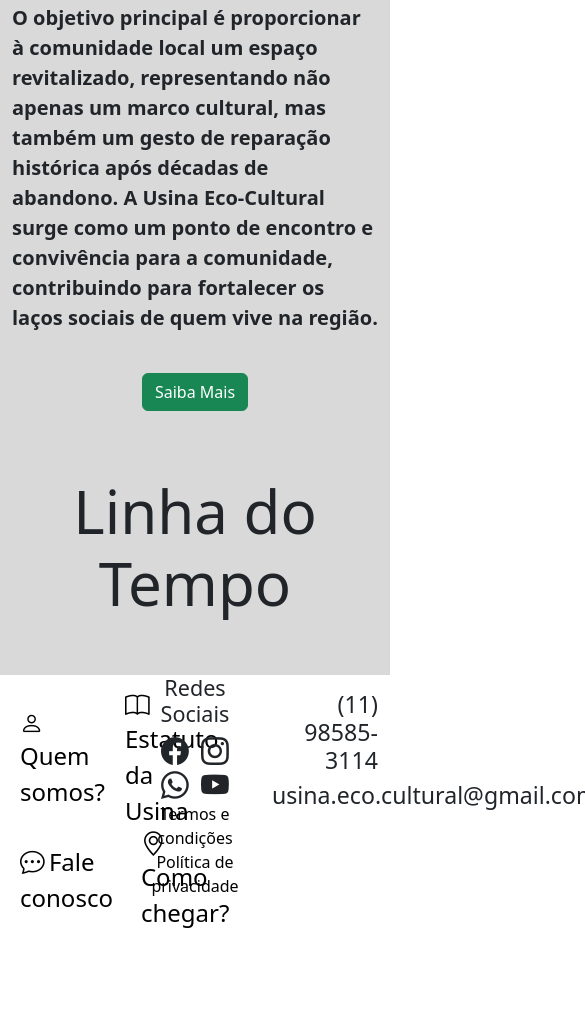
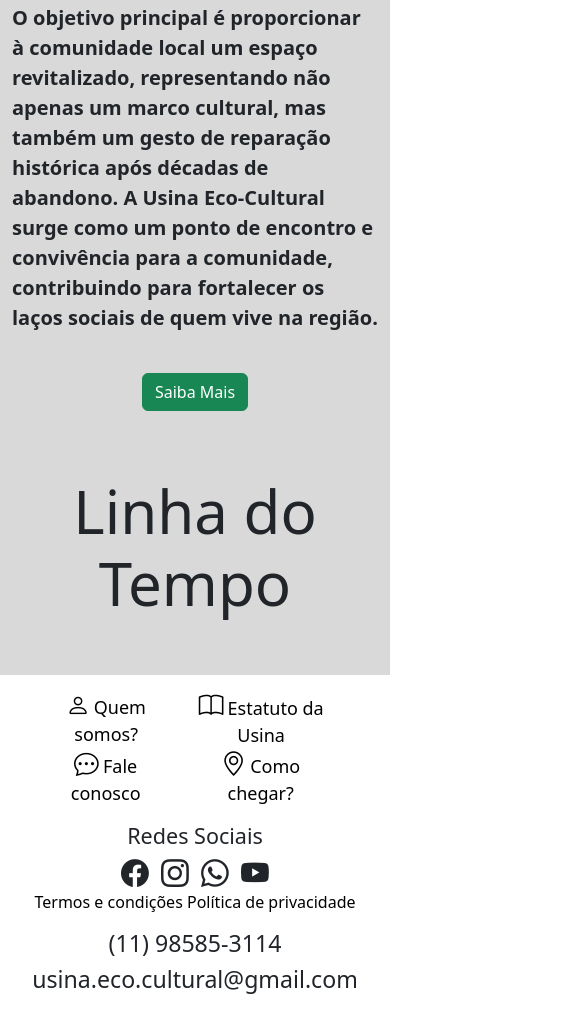
Before and after one commit to AlvarezGui/PII-2tri-2024, a website: page frontend/index.html in a window 390 px wide. Shown: the part 1571-2589 px from the top of the page, 585 px wide, since content can reach past the window. Before the commit the page ends 2518 px from the top, so only its background shows below. Drawn offline with nearby package versions, Linux system fonts and the light colour scheme.

Commit message:
foter responsivo

```diff
--- a/frontend/css/styles.css
+++ b/frontend/css/styles.css
@@ -39,7 +39,7 @@ li.borderless {
 }
 
 .span-icones{
-    font-size: x-large;
+    font-size: large;
 }
 
 
--- a/frontend/index.html
+++ b/frontend/index.html
@@ -161,8 +161,8 @@
         <!-- footer -->
         <div class="container-fluid footer mt-5">
             <div class="row">
-                <div class="col-4 ">
-                    <div class="row py-3">
+                <div class="col-sm-4 ">
+                    <div class="row py-3 text-center px-4">
                         <div class=" d-flex align-items-center px-3">
                             <a href="#" class="footera">
                                 <div class="px-1">
@@ -193,7 +193,7 @@
                         </div>
                     </div>
                 </div>
-                <div class="col-4 text-center">
+                <div class="col-sm-4 text-center">
                     <h4>Redes Sociais</h4>
                     <div>
                         <i class="bi bi-facebook h1 px-1"></i>
@@ -204,7 +204,7 @@
                     <a href="#" class="footera">Termos e condições</a>
                     <a href="#" class="footera">Política de privacidade</a>
                 </div>
-                <div class="col-4 text-end py-3">
+                <div class="col-sm-4 text-center text-end py-3">
                     <h3>(11) 98585-3114</h3>
                     <h3>usina.eco.cultural@gmail.com</h3>
                 </div>
```
